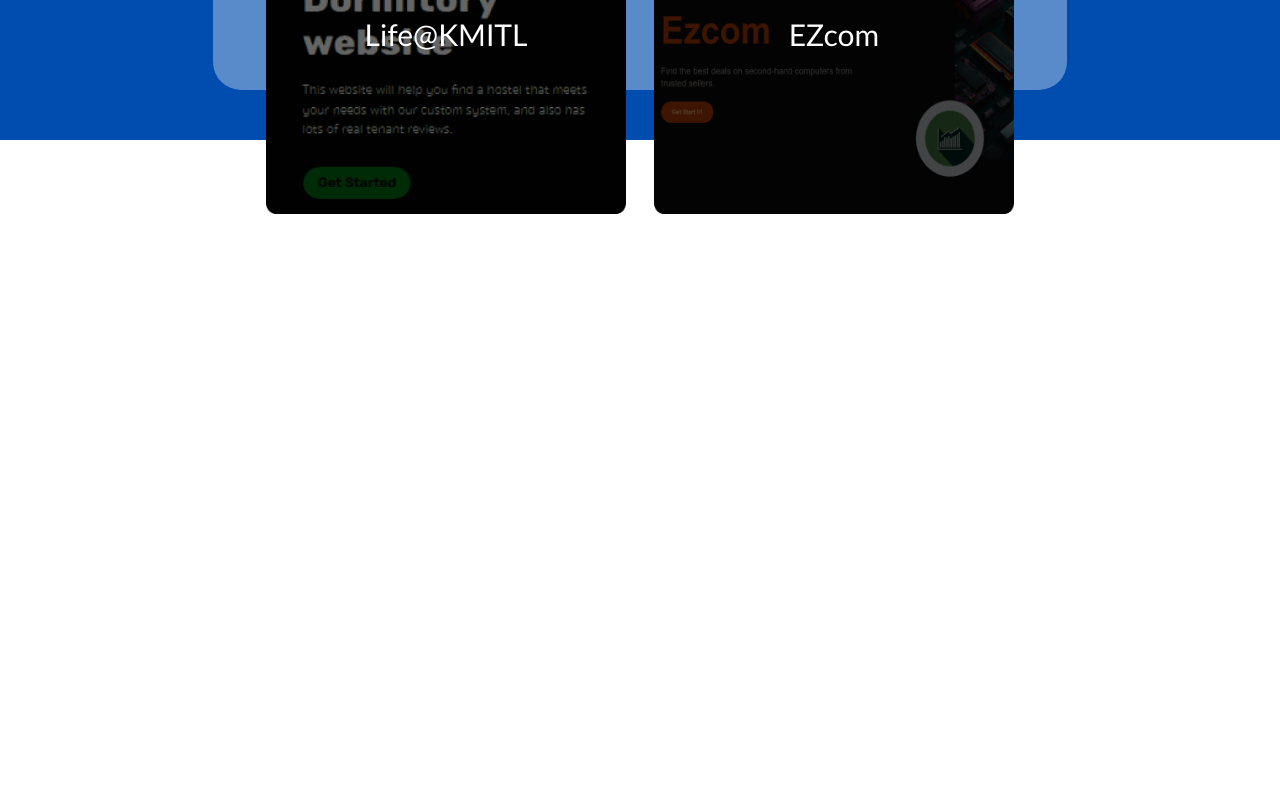
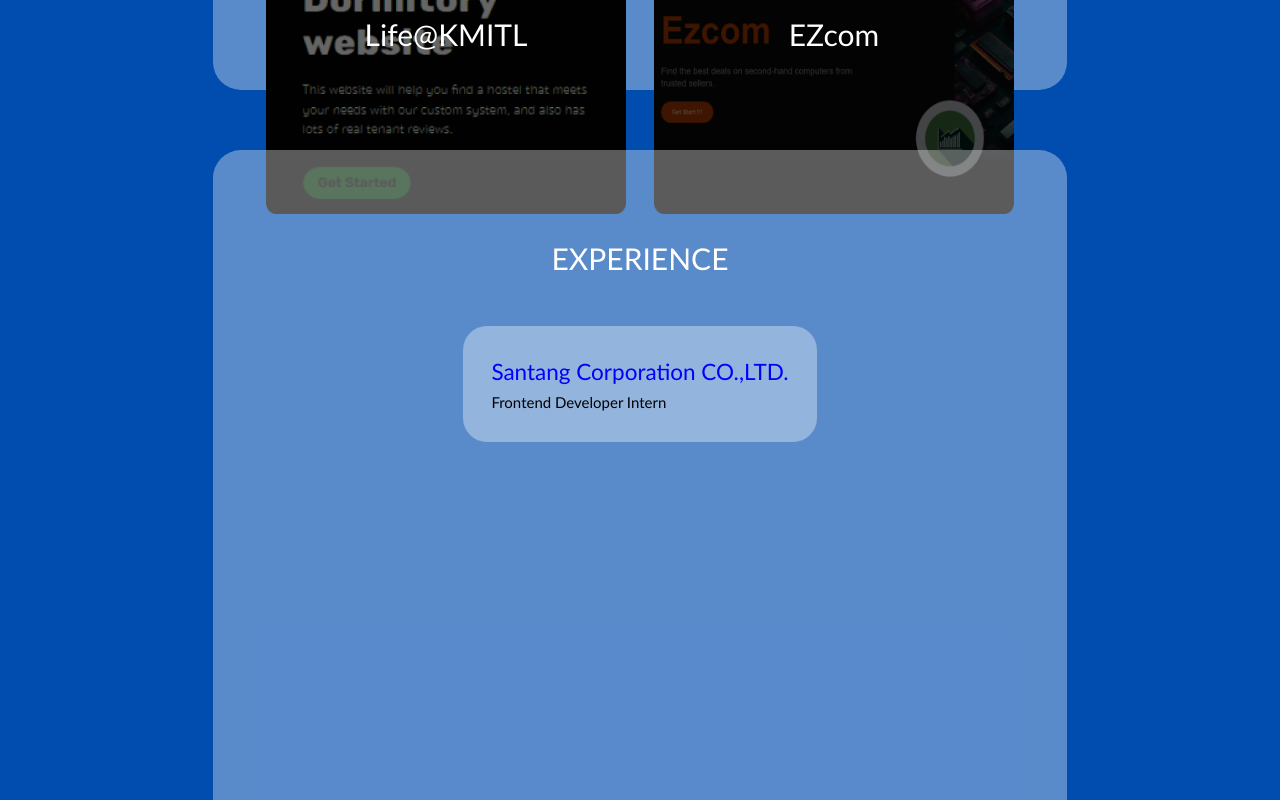
Before and after one commit to saritpat/Profile, a Vue app: page / in a window 1280 px wide. Shown: the part 2420-3220 px from the top of the page. Before the commit the page ends 2634 px from the top, so only its background shows below. Built offline with nearby package versions, Linux system fonts and the light colour scheme.

Commit message:
✨ Add experience

```diff
--- a/src/components/Experience.vue
+++ b/src/components/Experience.vue
@@ -1,8 +1,68 @@
 <!-- eslint-disable vue/multi-word-component-names -->
-<script></script>
+<script setup>
+import { ref } from 'vue'
+
+const lists = ref([
+  {
+    id: 1,
+    title: 'Santang Corporation CO.,LTD.',
+    role: 'Frontend Developer Intern'
+  }
+])
+</script>
 
 <template>
-    <div>
+  <div class="card">
+    <div class="header">
+      <h1>EXPERIENCE</h1>
+    </div>
+    <div class="content">
+      <div class="item" v-for="list in lists" :key="list.id">
+        <h2 class="title">
+          {{ list.title }}
+        </h2>
+        {{ list.role }}
+      </div>
+    </div>
+  </div>
+</template>
 
-    </div>
-</template>
+<style scoped>
+* {
+  font-family: 'Gill Sans', 'Gill Sans MT', sans-serif;
+  color: white;
+}
+
+.card {
+  width: 66.7%;
+  height: 100vh;
+  margin: 20px 0;
+  padding: 40px;
+  background-color: rgba(255, 255, 255, 0.35);
+  border-radius: 28px;
+}
+
+.header {
+  margin: 16px 4px;
+  padding: 28px;
+  display: flex;
+  justify-content: center;
+}
+
+.content {
+  display: flex;
+  gap: 200px;
+  justify-content: center;
+}
+
+.item {
+  color: black;
+  padding: 28px;
+  background-color: rgba(255, 255, 255, 0.35);
+  border-radius: 24px;
+}
+
+.title {
+  color: blue;
+}
+</style>
```
